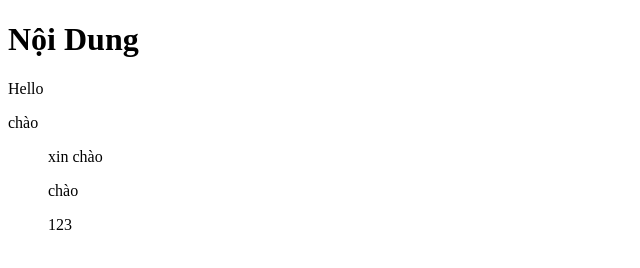
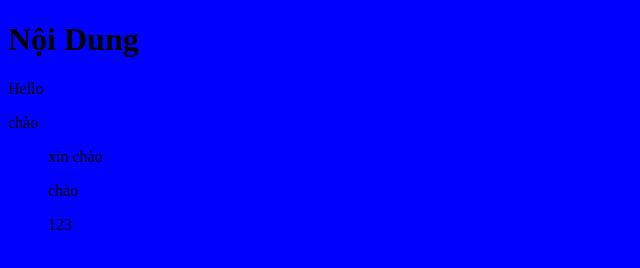
Before and after one commit to nguyencaongochue1608/baocaofetchapi, a plain HTML site: page index.html in a window 1280 px wide. Shown: the whole page, without its empty margins (0-640 px from the left). Drawn offline with Linux system fonts and the light colour scheme.

Commit message:
them css

```diff
--- a/index.html
+++ b/index.html
@@ -3,6 +3,7 @@
 <head>
     <meta charset="UTF-8">
     <meta name="viewport" content="width=device-width, initial-scale=1.0">
+    <link rel="stylesheet" href="styles.css">
     <title>Xin chào</title>
 </head>
 <body>
--- a/styles.css
+++ b/styles.css
@@ -1,3 +1,3 @@
-.body{
+body{
     background-color: blue;
 }
```
